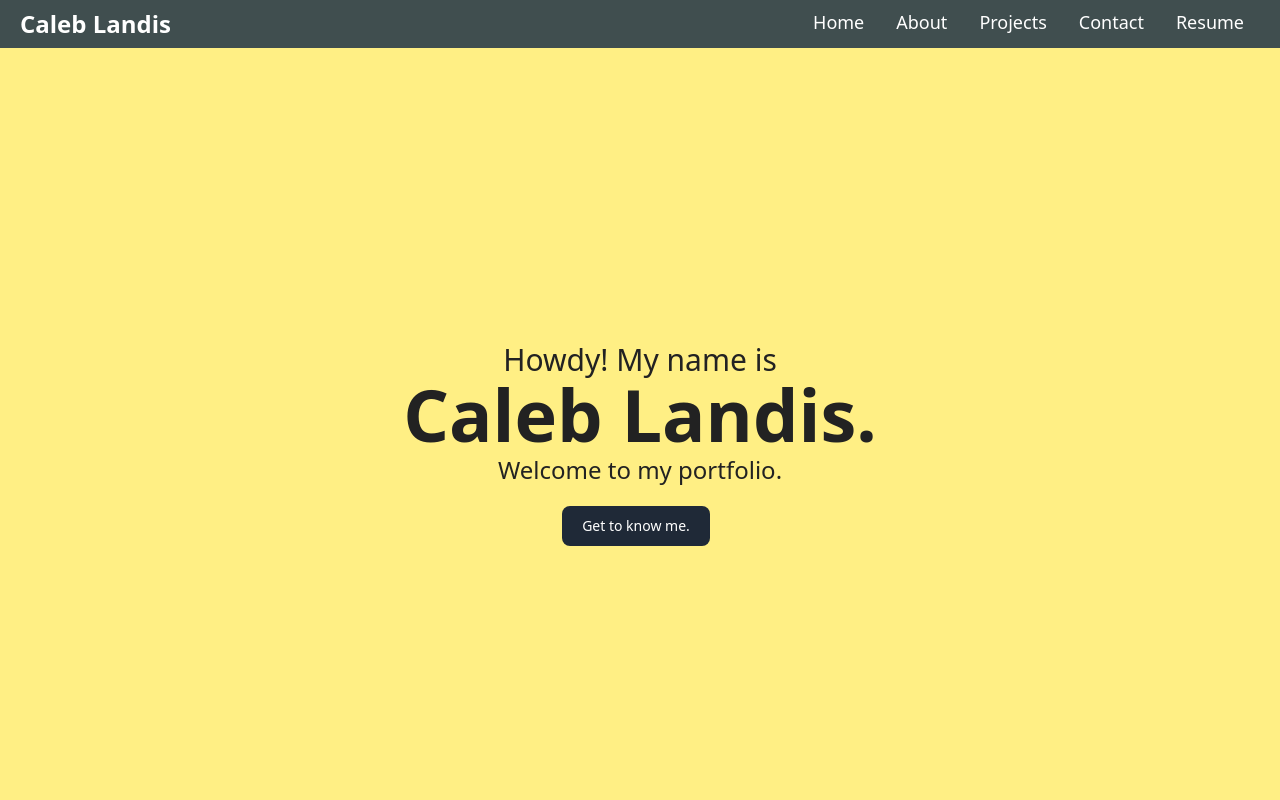
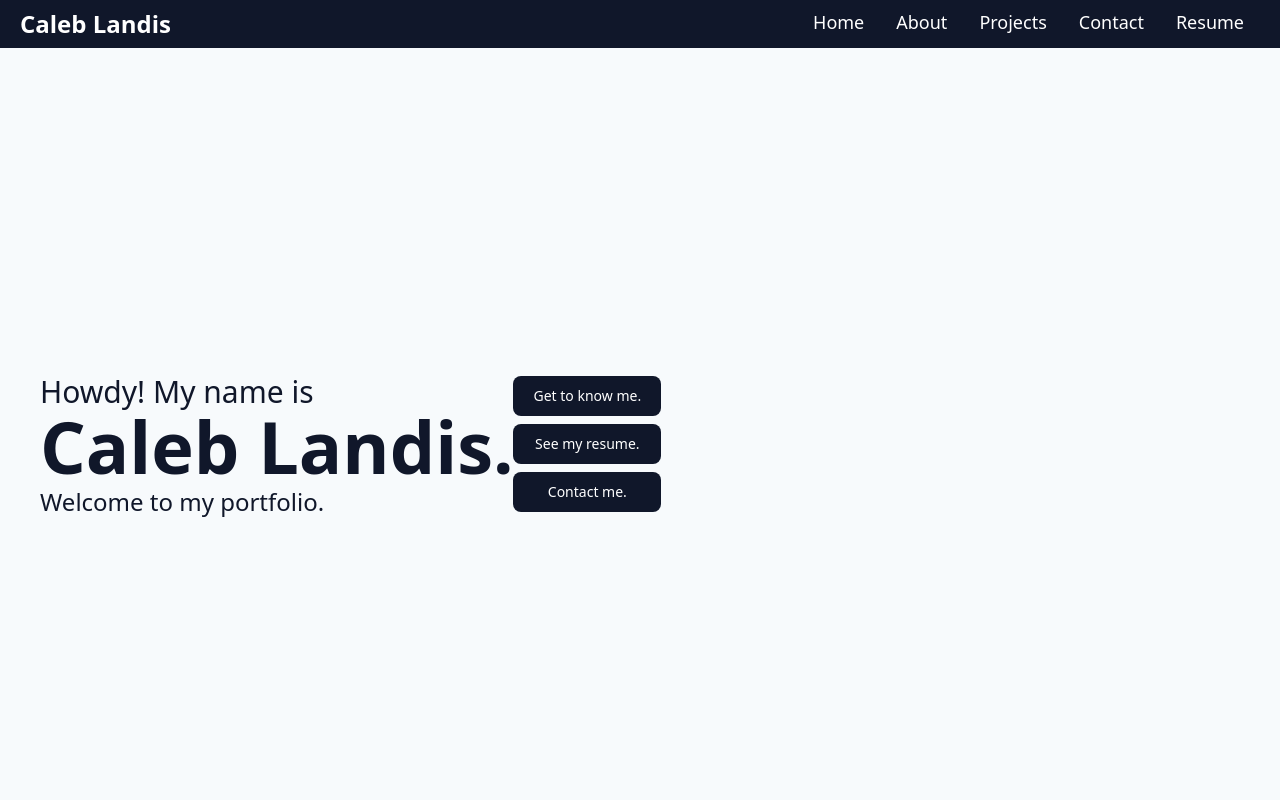
Before and after one commit to caleb765landis/Portfolio, a Next.js app: page / in a window 1280 px wide. Shown: the top 800 px of the page. Built offline with nearby package versions, Linux system fonts and the light colour scheme.

Commit message:
Changed colors and worked on hero

```diff
--- a/components/Header.jsx
+++ b/components/Header.jsx
@@ -41,6 +41,9 @@
             <nav className={!toggle ? "mobile-nav left-[-100%]" : "mobile-nav left-0"}>
                 <ul className="flex flex-col">
                     <li>
+                        <Link href="/">Home</Link>
+                    </li>
+                    <li>
                         <Link href="/about/">About</Link>
                     </li>
                     <li>
@@ -51,6 +54,18 @@
                     </li>
                     <li>
                         <Link href="/resume/">Resume</Link>
+                    </li>
+                    <li>
+                        <Link href="/resume/">- Summary</Link>
+                    </li>
+                    <li>
+                        <Link href="/resume/">- Skills & Tools</Link>
+                    </li>
+                    <li>
+                        <Link href="/resume/">- Experience</Link>
+                    </li>
+                    <li>
+                        <Link href="/resume/">- Education</Link>
                     </li>
                 </ul>
             </nav>
--- a/components/home/Contact.jsx
+++ b/components/home/Contact.jsx
@@ -1,7 +1,7 @@
 export default function Contact() {
     return (
     <>
-        <div id="contact" className="h-screen bg-black">
+        <div id="contact" className="h-screen bg-accent">
             <h1>Contact</h1>
         </div>
     </>
--- a/components/home/Hero.jsx
+++ b/components/home/Hero.jsx
@@ -3,15 +3,23 @@
 export default function Hero() {
     return (
     <>
-    <div id="hero" className="h-screen bg-accent text-accent text-center flex flex-col items-center justify-center">
-        <div class="pb-4">
+    <div id="hero" className="h-screen bg-secondary text-primary p-10 flex flex-wrap items-center">
+        <div class="flex flex-col">
             <p className="text-3xl">Howdy! My name is</p>
             <p className="text-7xl font-bold pb-1">Caleb Landis.</p>
             <p className="text-2xl pb-1">Welcome to my portfolio.</p>
         </div>
-        <button type="button" class="text-white bg-gray-800 hover:bg-gray-900 focus:outline-none focus:ring-4 focus:ring-gray-300 font-medium rounded-lg text-sm px-5 py-2.5 mr-2 mb-2 dark:bg-gray-800 dark:hover:bg-gray-700 dark:focus:ring-gray-700 dark:border-gray-700">
-            <Link href="/#about">Get to know me.</Link>
-        </button>
+        <div class="flex flex-col">
+            <button type="button" class="text-white bg-primary hover:bg-accent focus:outline-none focus:ring-4 focus:ring-gray-300 font-medium rounded-lg text-sm px-5 py-2.5 mr-2 mb-2 dark:bg-gray-800 dark:hover:bg-gray-700 dark:focus:ring-gray-700 dark:border-gray-700">
+                <Link href="/#about">Get to know me.</Link>
+            </button>
+                    <button type="button" class="text-white bg-primary hover:bg-accent focus:outline-none focus:ring-4 focus:ring-gray-300 font-medium rounded-lg text-sm px-5 py-2.5 mr-2 mb-2 dark:bg-gray-800 dark:hover:bg-gray-700 dark:focus:ring-gray-700 dark:border-gray-700">
+                <Link href="/resume/">See my resume.</Link>
+            </button>
+                    <button type="button" class="text-white bg-primary hover:bg-accent focus:outline-none focus:ring-4 focus:ring-gray-300 font-medium rounded-lg text-sm px-5 py-2.5 mr-2 mb-2 dark:bg-gray-800 dark:hover:bg-gray-700 dark:focus:ring-gray-700 dark:border-gray-700">
+                <Link href="/resume/">Contact me.</Link>
+            </button>
+        </div>
     </div>
     </>
     );
--- a/styles/global.css
+++ b/styles/global.css
@@ -7,17 +7,17 @@
 }
 
 /* color */
-.bg-primary {
+/* .bg-primary {
     background: #404e4f;
-}
+} */
 
-.bg-secondary {
+/* .bg-secondary {
     background: #ededed;
 }
 
 .bg-accent {
     background: #ffef84;
-}
+} */
 
 /* text */
 body {
@@ -25,9 +25,9 @@
     @apply text-lg bg-primary;
 }
 
-.text-accent {
+/* .text-accent {
     color: #222222;
-}
+} */
 
 .mobile-nav {
     @apply block md:hidden fixed top-10 px-1 py-5 w-full h-full bg-primary duration-500 text-2xl font-bold;
@@ -38,5 +38,5 @@
 }
 
 nav li a:hover {
-    color: #ffef84;
+    @apply text-secondary;
 }
--- a/tailwind.config.js
+++ b/tailwind.config.js
@@ -6,8 +6,15 @@
     './app/**/*.{js,ts,jsx,tsx,mdx}',
     './styles/**/*.{js,ts,jsx,tsx,mdx}',
   ],
+  darkMode: 'class', // class, 'media' or boolean
   theme: {
     extend: {
+      colors: {
+        primary: '#10172a',
+        secondary: '#f7fafc',
+        accent: '#1e293b',
+        accentSecondary: '#6466f1',
+      },
       backgroundImage: {
         'gradient-radial': 'radial-gradient(var(--tw-gradient-stops))',
         'gradient-conic':
```
